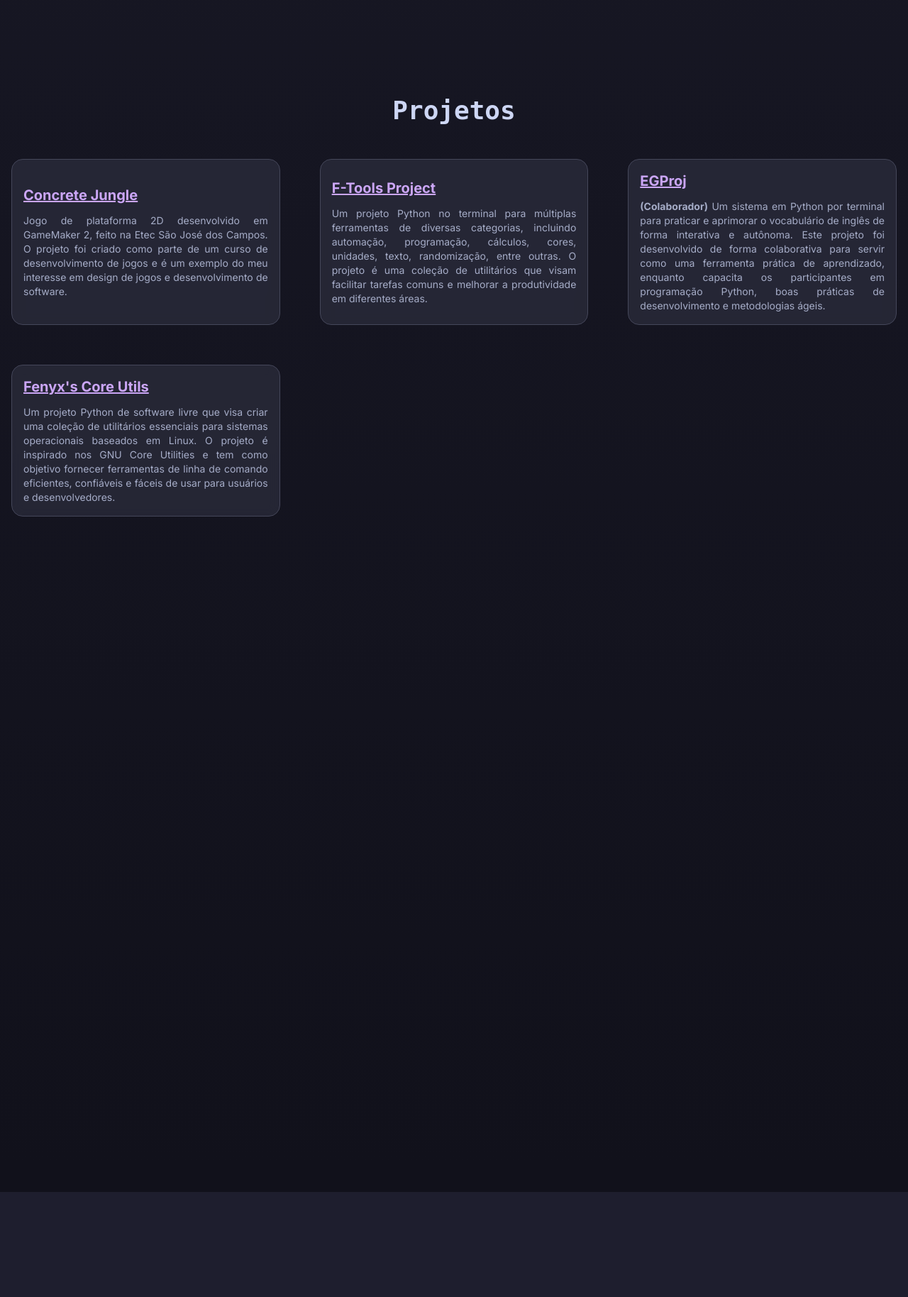
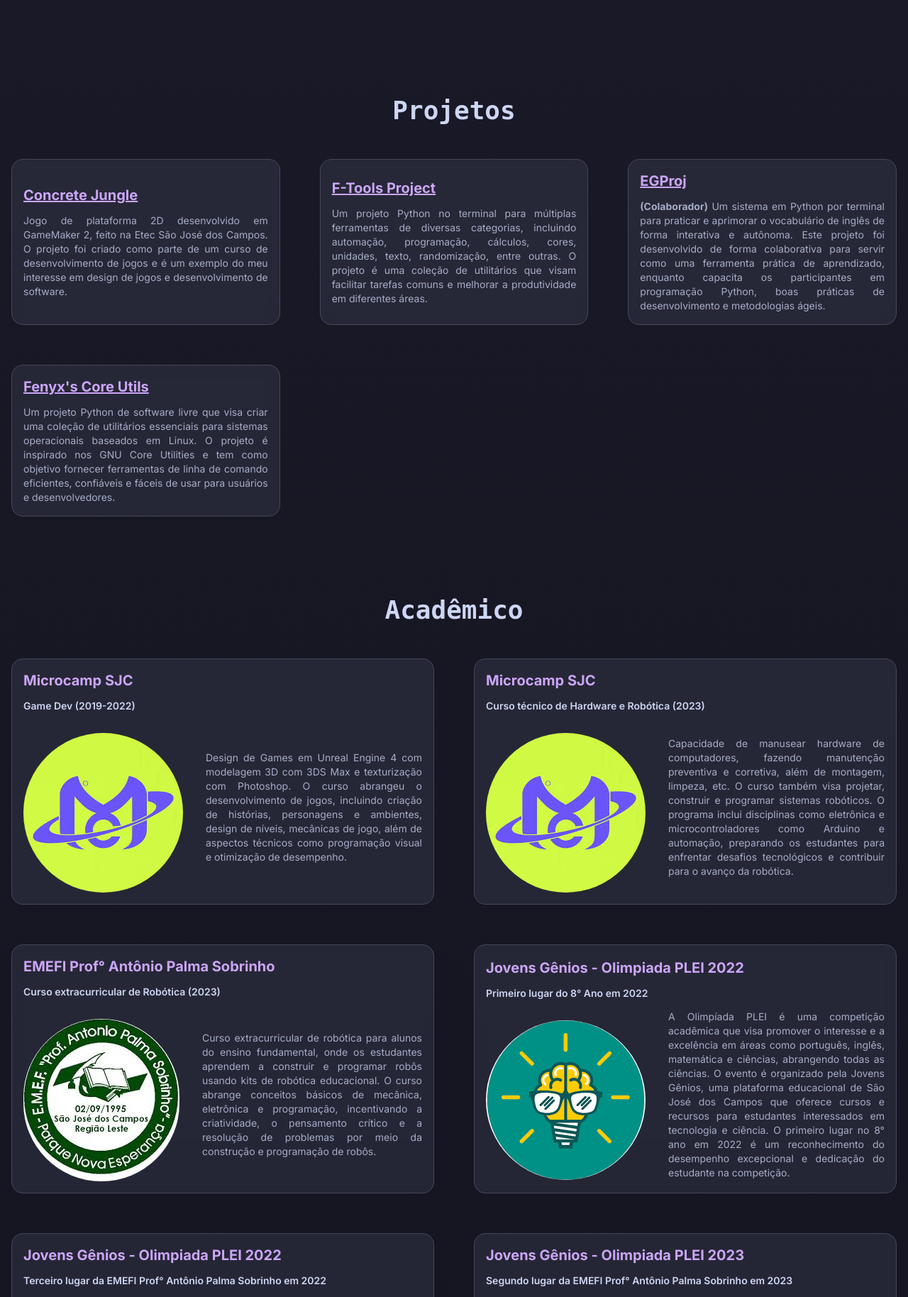
Before and after one commit to ImFenyx/PROJETO_WEB, a PHP site: page / in a window 1280 px wide. Shown: the part 2360-4188 px from the top of the page at 71% size. Before the commit the page ends 4040 px from the top, so only its background shows below. Run offline with PHP 8.4, Linux system fonts and the light colour scheme; style sheets or scripts are compiled from the project's sources; some libraries are stand-ins or nearby versions; some web fonts are replaced.

Commit message:
feat: ✨ added academic section for showing certificates

```diff
--- a/site-pessoal/src/assets/css/main.css
+++ b/site-pessoal/src/assets/css/main.css
@@ -134,16 +134,23 @@
     @apply flex flex-col items-center text-center justify-center gap-3 w-48 h-48 rounded-2xl bg-mocha-surface0/60 border border-mocha-surface1 backdrop-blur-sm transition-all duration-300 hover:border-mocha-mauve hover:shadow-lg hover:shadow-mocha-mauve/10;
   }
 
-  .project-card {
+  .project-card,
+  .academic-card {
     @apply flex flex-col items-start text-justify justify-center gap-3 m-4 rounded-2xl bg-mocha-surface0/60 border border-mocha-surface1 backdrop-blur-sm transition-all duration-300 hover:border-mocha-mauve hover:shadow-lg hover:shadow-mocha-mauve/10;
   }
 
-  .project-card p {
+  .project-card p,
+  .academic-card p {
     @apply px-4 pb-4;
   }
 
-  .project-card a {
-    @apply px-4 pt-4;
+  .project-card a,
+  .academic-card h3 {
+    @apply px-4 pt-4 text-xl font-bold text-mocha-mauve;
+  }
+
+  .academic-card h4 {
+    @apply px-4 text-sm font-semibold text-mocha-text;
   }
 
   .animate-scroll {
--- a/site-pessoal/src/index.html
+++ b/site-pessoal/src/index.html
@@ -47,6 +47,11 @@
               <i class="nf nf-fa-briefcase"></i>Projetos
             </div></a
           >
+          <a href="#academic">
+            <div class="icon-buttons">
+              <i class="nf nf-fa-graduation_cap"></i>Acadêmico
+            </div>
+          </a>
           <a href="#contact"
             ><div class="icon-buttons">
               <i class="nf nf-fa-envelope"></i>Contato
@@ -257,6 +262,179 @@
           </div>
         </div>
       </section>
+
+      <section class="section" id="academic">
+        <h2 class="text-4xl font-mono mb-8 font-bold text-mocha-text">
+          Acadêmico
+        </h2>
+
+        <div class="grid grid-cols-1 md:grid-cols-2 gap-6">
+          <div class="academic-card">
+            <h3 class="">Microcamp SJC</h3>
+            <h4>Game Dev (2019-2022)</h4>
+            <div class="flex items-center">
+              <img
+                class="rounded-full m-4"
+                src="assets/img/microcamp.jpg"
+                alt="Microcamp São José dos Campos"
+              />
+              <p class="text-sm text-mocha-subtext0">
+                Design de Games em Unreal Engine 4 com modelagem 3D com 3DS Max
+                e texturização com Photoshop. O curso abrangeu o desenvolvimento
+                de jogos, incluindo criação de histórias, personagens e
+                ambientes, design de níveis, mecânicas de jogo, além de aspectos
+                técnicos como programação visual e otimização de desempenho.
+              </p>
+            </div>
+          </div>
+          <div class="academic-card">
+            <h3 class="">Microcamp SJC</h3>
+            <h4>Curso técnico de Hardware e Robótica (2023)</h4>
+            <div class="flex items-center">
+              <img
+                class="rounded-full m-4"
+                src="assets/img/microcamp.jpg"
+                alt="Microcamp São José dos Campos"
+              />
+              <p class="text-sm text-mocha-subtext0">
+                Capacidade de manusear hardware de computadores, fazendo
+                manutenção preventiva e corretiva, além de montagem, limpeza,
+                etc. O curso também visa projetar, construir e programar
+                sistemas robóticos. O programa inclui disciplinas como
+                eletrônica e microcontroladores como Arduino e automação,
+                preparando os estudantes para enfrentar desafios tecnológicos e
+                contribuir para o avanço da robótica.
+              </p>
+            </div>
+          </div>
+          <div class="academic-card">
+            <h3 class="">EMEFI Prof° Antônio Palma Sobrinho</h3>
+            <h4>Curso extracurricular de Robótica (2023)</h4>
+            <div class="flex items-center">
+              <img
+                class="rounded-full m-4"
+                src="assets/img/escola.jpg"
+                alt="EMEFI Prof° Antônio Palma Sobrinho"
+              />
+              <p class="text-sm text-mocha-subtext0">
+                Curso extracurricular de robótica para alunos do ensino
+                fundamental, onde os estudantes aprendem a construir e programar
+                robôs usando kits de robótica educacional. O curso abrange
+                conceitos básicos de mecânica, eletrônica e programação,
+                incentivando a criatividade, o pensamento crítico e a resolução
+                de problemas por meio da construção e programação de robôs.
+              </p>
+            </div>
+          </div>
+          <div class="academic-card">
+            <h3 class="">Jovens Gênios - Olimpiada PLEI 2022</h3>
+            <h4>Primeiro lugar do 8° Ano em 2022</h4>
+            <div class="flex items-center">
+              <img
+                class="rounded-full m-4"
+                src="assets/img/plei.png"
+                alt="Logo da Jovens Gênios"
+              />
+              <p class="text-sm text-mocha-subtext0">
+                A Olimpíada PLEI é uma competição acadêmica que visa promover o
+                interesse e a excelência em áreas como português, inglês,
+                matemática e ciências, abrangendo todas as ciências. O evento é
+                organizado pela Jovens Gênios, uma plataforma educacional de São
+                José dos Campos que oferece cursos e recursos para estudantes
+                interessados em tecnologia e ciência. O primeiro lugar no 8° ano
+                em 2022 é um reconhecimento do desempenho excepcional e
+                dedicação do estudante na competição.
+              </p>
+            </div>
+          </div>
+          <div class="academic-card">
+            <h3 class="">Jovens Gênios - Olimpiada PLEI 2022</h3>
+            <h4>
+              Terceiro lugar da EMEFI Prof° Antônio Palma Sobrinho em 2022
+            </h4>
+            <div class="flex items-center">
+              <img
+                class="rounded-full m-4"
+                src="assets/img/plei.png"
+                alt="Logo da Jovens Gênios"
+              />
+              <p class="text-sm text-mocha-subtext0">
+                A Olimpíada PLEI é uma competição acadêmica que visa promover o
+                interesse e a excelência em áreas como português, inglês,
+                matemática e ciências, abrangendo todas as ciências. O evento é
+                organizado pela Jovens Gênios, uma plataforma educacional de São
+                José dos Campos que oferece cursos e recursos para estudantes
+                interessados em tecnologia e ciência. O terceiro lugar da EMEFI
+                Prof° Antônio Palma Sobrinho em 2022 é um reconhecimento do
+                desempenho excepcional e dedicação do estudante na competição.
+              </p>
+            </div>
+          </div>
+          <div class="academic-card">
+            <h3 class="">Jovens Gênios - Olimpiada PLEI 2023</h3>
+            <h4>Segundo lugar da EMEFI Prof° Antônio Palma Sobrinho em 2023</h4>
+            <div class="flex items-center">
+              <img
+                class="rounded-full m-4"
+                src="assets/img/plei.png"
+                alt="Logo da Jovens Gênios"
+              />
+              <p class="text-sm text-mocha-subtext0">
+                A Olimpíada PLEI é uma competição acadêmica que visa promover o
+                interesse e a excelência em áreas como português, inglês,
+                matemática e ciências, abrangendo todas as ciências. O evento é
+                organizado pela Jovens Gênios, uma plataforma educacional de São
+                José dos Campos que oferece cursos e recursos para estudantes
+                interessados em tecnologia e ciência. O segundo lugar da EMEFI
+                Prof° Antônio Palma Sobrinho em 2023 é um reconhecimento do
+                desempenho excepcional e dedicação do estudante na competição.
+              </p>
+            </div>
+          </div>
+          <div class="academic-card">
+            <h3 class="">Etec São José dos Campos</h3>
+            <h4>Aluno de Desenvolvimento de Sistemas (2024 - Atualmente)</h4>
+            <div class="flex items-center">
+              <img
+                class="rounded-full m-4"
+                src="assets/img/etec.jpg"
+                alt="Logo da Etec São José dos Campos"
+              />
+              <p class="text-sm text-mocha-subtext0">
+                Atualmente, sou aluno da Etec São José dos Campos, onde estou
+                cursando o terceiro ano do curso técnico de Desenvolvimento de
+                Sistemas. A Etec é uma instituição de ensino técnico que oferece
+                uma formação sólida e prática em diversas áreas, preparando os
+                estudantes para o mercado de trabalho e para a continuidade dos
+                estudos em nível superior. O curso de Desenvolvimento de
+                Sistemas abrange disciplinas como programação, banco de dados,
+                redes, segurança da informação e desenvolvimento web,
+                proporcionando uma base abrangente para minha carreira na área
+                de tecnologia.
+              </p>
+            </div>
+          </div>
+        </div>
+      </section>
+      <section class="section">
+        <h2 class="text-4xl font-mono mb-8 font-bold text-mocha-text">
+          E agora?
+        </h2>
+        <p
+          class="max-w-3xl font-sans text-center text-lg text-mocha-subtext0 font-medium mb-8"
+        >
+          Pretendo me especializar em desenvolvimento de sistemas abrangendo Web
+          + Nativos (Desktop/Mobile) cursando a Fatec São José dos Campos ou
+          Unifesp São José dos Campos. Sendo um desenvolvedor, posso contribuir
+          em qualquer área do mundo real como saúde, educação, entretenimento,
+          etc. Meu maior objetivo é impulsionar ativamente o movimento do
+          software livre, contribuindo para projetos de código aberto e
+          promovendo a colaboração e a inovação na comunidade de
+          desenvolvimento. Acredito que o software livre é fundamental para
+          democratizar o acesso à tecnologia e fomentar um ambiente de
+          aprendizado e crescimento para todos.
+        </p>
+      </section>
       <section class="section" id="contact">
         <h2 class="text-4xl font-mono mb-8 font-bold text-mocha-text">
           Contato
```
Also changed, not shown: site-pessoal/src/assets/img/escola.jpg (added), site-pessoal/src/assets/img/etec.jpg (added), site-pessoal/src/assets/img/microcamp.jpg (added), site-pessoal/src/assets/img/plei.png (added).
